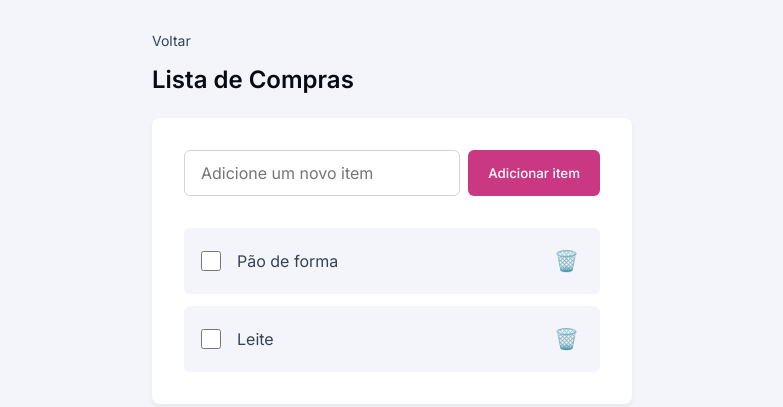
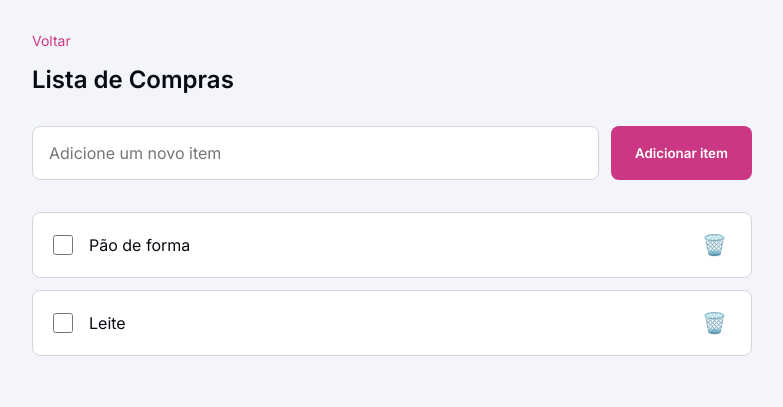
Before and after one commit to mahmorales/Lista_Compras, a plain HTML site: page index.html in a window 1280 px wide. Shown: the whole page, without its empty margins (248-1031 px from the left). Drawn offline with Linux system fonts and the light colour scheme.

Commit message:
refactor: reorganize CSS structure and improve styling consistency

```diff
--- a/styles.css
+++ b/styles.css
@@ -1,74 +1,58 @@
-* {
-  margin: 0;
-  padding: 0;
-  box-sizing: border-box; /* Garante que padding e bordas não aumentem o tamanho total do elemento */
-}
-
+/* 1. Suas Variáveis de Cor e Fonte */
 :root {
   --font-family: "Inter", sans-serif;
-
-  --background-color-primary: #F4F5FB;
-  --background-color-secondary: #FFFFFF;
-
+  --background-color-primary: #F4F5FB; /* Fundo cinza clarinho da tela */
+  --background-color-secondary: #FFFFFF; /* Fundo branco dos itens */
   --color-brand: #CA3884;
   --color-brand-hover: #A52C6B;
   --color-danger: #C93847;
-
   --content-primary: #080B12;
   --content-secondary: #374151;
   --content-tertiary: #9CA3AF;
   --always-white: #FFFFFF;
-
   --border-primary: #D1D5DB;
   --border-hover: #B9C2D0;
 }
 
+/* 2. Reset básico */
+* {
+  margin: 0;
+  padding: 0;
+  box-sizing: border-box;
+}
+
 body {
   font-family: var(--font-family);
-  background-color: var(--background-color-primary);
+  background-color: var(--background-color-primary); /* Fundo da página */
   color: var(--content-primary);
   min-height: 100vh;
   display: flex;
   flex-direction: column;
-  align-items: center;
-  padding: 2rem 1rem;
+  align-items: center; /* Centraliza o conteúdo na tela */
+  padding: 2rem 1.5rem;
 }
 
-/* Contentor principal para centralizar o app na tela */
-main {
-  width: 100%;
-  max-width: 480px; /* Evita que a lista fique excessivamente larga em telas grandes */
-  background-color: var(--background-color-secondary);
-  padding: 2rem;
-  border-radius: 8px;
-  box-shadow: 0 4px 6px rgba(0, 0, 0, 0.05);
-  margin-top: 1.5rem;
-}
-
-
+/* 3. Cabeçalho (Voltar e Título) */
 header {
   width: 100%;
-  max-width: 480px;
+  max-width: 720px; /* Aumentamos a largura máxima para o desktop */
   display: flex;
   flex-direction: column;
   gap: 1rem;
+  margin-bottom: 2rem; /* Espaço entre o título e o input */
 }
 
 #btn-back {
   background: none;
   border: none;
-  color: var(--content-secondary);
+  color: var(--color-brand); /* No Figma parece estar com a cor rosa */
   font-family: var(--font-family);
   font-size: 0.875rem;
   cursor: pointer;
-  align-self: flex-start; /* Alinha o botão à esquerda */
+  align-self: flex-start;
   display: flex;
   align-items: center;
   gap: 0.25rem;
-}
-
-#btn-back:hover {
-  color: var(--color-brand);
 }
 
 h1 {
@@ -77,45 +61,54 @@ h1 {
   font-weight: 600;
 }
 
+/* 4. Contentor Principal (Removido o fundo branco daqui) */
+main {
+  width: 100%;
+  max-width: 720px;
+}
+
+/* 5. Campo de Entrada (Input) - MOBILE FIRST */
 .input-container {
   display: flex;
-  gap: 0.5rem;
+  flex-direction: column; /* MOBILE: Empilha o input e o botão */
+  gap: 0.75rem;
   margin-bottom: 2rem;
 }
 
 #item-input {
-  flex: 1; /* Faz o input ocupar todo o espaço disponível restante */
-  padding: 0.75rem 1rem;
+  flex: 1;
+  padding: 1rem;
   border: 1px solid var(--border-primary);
-  border-radius: 6px;
+  border-radius: 8px; /* Borda mais arredondada como no Figma */
   font-family: var(--font-family);
   font-size: 1rem;
   color: var(--content-primary);
-  background-color: var(--background-color-secondary);
+  background-color: var(--background-color-secondary); /* Input branco */
   outline: none;
 }
 
 #item-input:focus {
-  border-color: var(--border-hover);
+  border-color: var(--color-brand);
 }
 
 #btn-add {
   background-color: var(--color-brand);
   color: var(--always-white);
   border: none;
-  border-radius: 6px;
-  padding: 0.75rem 1.25rem;
+  border-radius: 8px;
+  padding: 1rem 1.5rem;
   font-family: var(--font-family);
-  font-weight: 500;
+  font-weight: 600;
   cursor: pointer;
   transition: background-color 0.2s;
+  width: 100%; /* MOBILE: Botão ocupa a largura toda */
 }
 
 #btn-add:hover {
   background-color: var(--color-brand-hover);
 }
 
-
+/* 6. Lista e Itens */
 #shopping-list {
   list-style: none;
   display: flex;
@@ -127,23 +120,23 @@ h1 {
   display: flex;
   align-items: center;
   gap: 1rem;
-  padding: 1rem;
-  background-color: var(--background-color-primary);
-  border-radius: 6px;
-  border: 1px solid transparent;
+  padding: 1rem 1.25rem;
+  background-color: var(--background-color-secondary); /* Item branco */
+  border-radius: 8px;
+  border: 1px solid var(--border-primary); /* Borda sutil */
 }
 
 .item-checkbox {
   width: 1.25rem;
   height: 1.25rem;
-  accent-color: var(--color-brand); /* Aplica a cor da marca ao checkbox nativo */
+  accent-color: var(--color-brand);
   cursor: pointer;
 }
 
 .item-name {
-  flex: 1; /* Ocupa o espaço central, empurrando a lixeira para o fim */
+  flex: 1;
   font-size: 1rem;
-  color: var(--content-secondary);
+  color: var(--content-primary);
 }
 
 .btn-remove {
@@ -157,37 +150,55 @@ h1 {
   padding: 0.25rem;
   border-radius: 4px;
   transition: background-color 0.2s;
+  color: var(--content-tertiary);
 }
 
 .btn-remove:hover {
-  background-color: rgba(201, 56, 71, 0.1); /* Um leve fundo vermelho baseado na cor danger */
+  color: var(--color-danger);
+  background-color: rgba(201, 56, 71, 0.1);
 }
 
-/* Estado quando o item está marcado como concluído */
+/* 7. Estados Especiais (JS) */
 .list-item.completed .item-name {
   text-decoration: line-through;
   color: var(--content-tertiary);
 }
 
 .list-item.completed {
-  opacity: 0.6;
+  opacity: 0.7;
 }
 
-/* Contentor de mensagens de alerta na parte inferior */
 #alert-message {
   position: fixed;
   bottom: 2rem;
   background-color: var(--color-danger);
   color: var(--always-white);
   padding: 1rem 1.5rem;
-  border-radius: 6px;
+  border-radius: 8px;
   box-shadow: 0 4px 12px rgba(0, 0, 0, 0.15);
   font-size: 0.875rem;
   transition: opacity 0.3s, transform 0.3s;
+  display: flex;
+  align-items: center;
+  gap: 0.5rem;
 }
 
 .alert-hidden {
   opacity: 0;
   transform: translateY(20px);
-  pointer-events: none; /* Evita interações enquanto invisível */
+  pointer-events: none;
 }
+
+/* =========================================
+   8. MEDIA QUERIES (A Mágica da Responsividade)
+   Telas maiores que 768px (Tablets e Desktops)
+   ========================================= */
+@media (min-width: 768px) {
+  .input-container {
+    flex-direction: row; /* DESKTOP: Coloca o input e botão lado a lado */
+  }
+
+  #btn-add {
+    width: auto; /* DESKTOP: O botão volta a ter o tamanho do texto dele */
+  }
+}
```
